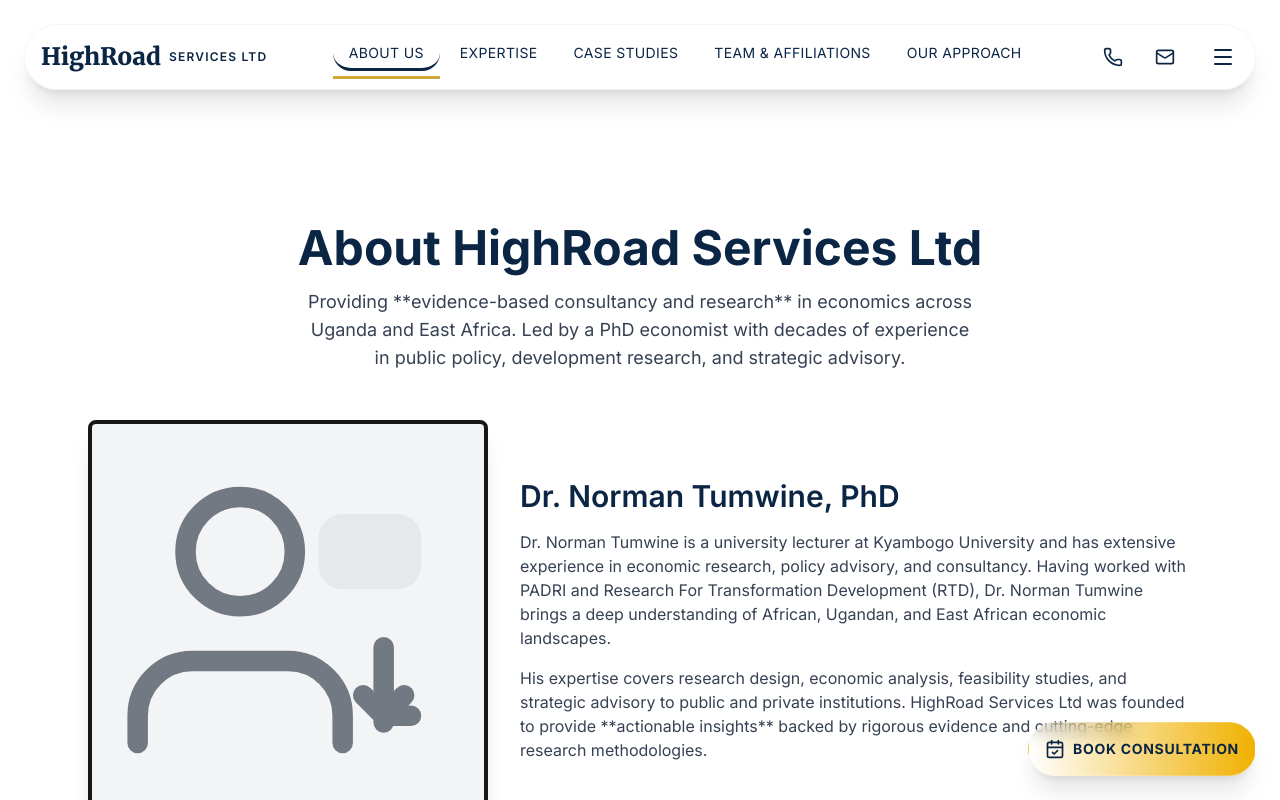
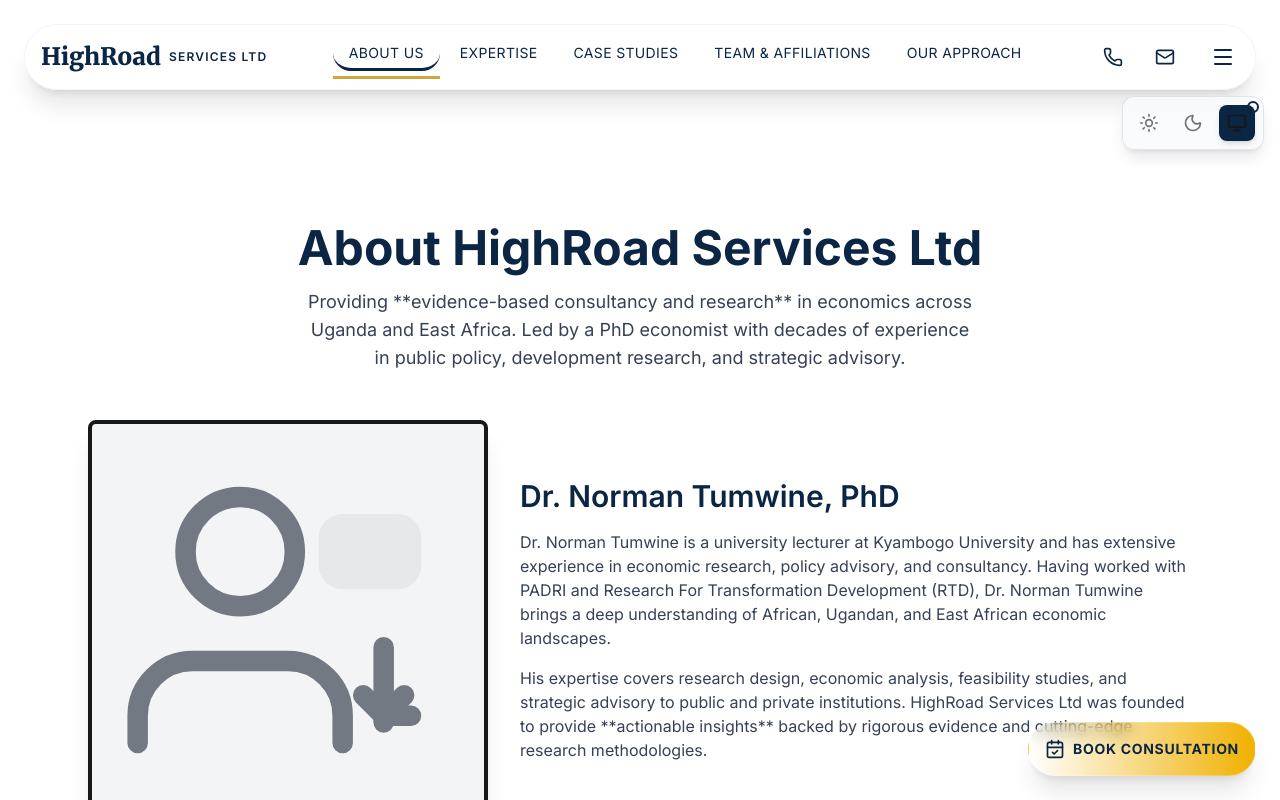
Before and after one commit to vanheaven-ui/highroad-services-ltd, a Next.js app: page /about in a window 1280 px wide. Shown: the top 800 px of the page. Built offline with nearby package versions, Linux system fonts and the light colour scheme.

Commit message:
feat(theme): implement theme switching functionality with light and dark modes

```diff
--- a/app/globals.css
+++ b/app/globals.css
@@ -1,19 +1,33 @@
 @import "tailwindcss";
 
 :root {
-  /* Generic App Variables */
+  /* Generic App Variables - LIGHT Mode Defaults */
   --background: #ffffff;
   --foreground: #171717;
 
-  /* Custom Brand Colors */
-  --color-primary: #0B2545;      /* Deep Navy Blue */
-  --color-surface: #F8FAFC;      /* Light gray/white background */
-  --color-accent-gold: #CFA83B;  /* Gold accent */
-  --color-accent-green: #0A6B4A; /* Deep green */
+  /* Custom Brand Colors - LIGHT */
+  --color-primary: #0b2545; /* Deep Navy Blue */
+  --color-surface: #f8fafc; /* Light gray/white background */
+  --color-accent-gold: #cfa83b; /* Gold accent */
+  --color-accent-gold-hover: #b89534; /* Darker gold for hover (light mode) */
+  --color-accent-green: #0a6b4a; /* Deep green */
 
   /* Typography */
   --font-heading-stack: "Merriweather", serif;
   --font-body-stack: "Inter", sans-serif;
+}
+
+/* Dark Mode Overrides (Activated by .dark class on <html>) */
+:root.dark {
+  --background: #0d1117; /* Very dark blue-gray */
+  --foreground: #c9d1d9; /* Soft desaturated light text */
+
+  /* Custom Brand Colors - DARK Mode adjustments */
+  --color-primary: #58a6ff; /* Bright sky blue for contrast */
+  --color-surface: #161b22; /* Dark surface */
+  --color-accent-gold: #ffc43a; /* Vibrant gold */
+  --color-accent-gold-hover: #e5ac2e; /* Darker gold for hover (dark mode) */
+  --color-accent-green: #3fb950; /* Accessible bright green */
 }
 
 /* Tailwind v4 THEME MAPPING — inline custom properties */
@@ -24,7 +38,7 @@
   --color-accent-gold: var(--color-accent-gold);
   --color-accent-green: var(--color-accent-green);
 
-  /* Text colors */
+  /* Text Colors */
   --color-background: var(--background);
   --color-foreground: var(--foreground);
 
@@ -33,15 +47,9 @@
   --font-body: var(--font-body-stack);
 }
 
-/* Dark mode */
-@media (prefers-color-scheme: dark) {
-  :root {
-    --background: #0a0a0a;
-    --foreground: #ededed;
-  }
-}
-
 body {
+  /* Smooth transition for theme change */
+  transition: background-color 0.3s, color 0.3s;
   background: var(--background);
   color: var(--foreground);
   font-family: var(--font-body-stack);
--- a/app/layout.tsx
+++ b/app/layout.tsx
@@ -1,13 +1,22 @@
 import type { Metadata } from "next";
-// Import the custom free Google Fonts defined in your project
+
+// Import Google Fonts
 import { Merriweather, Inter } from "next/font/google";
+
 import "./globals.css";
 import Footer from "@/components/Footer";
-import React, { JSX } from "react";
 import Navbar from "@/components/Narbar";
 import ConsultationCTAButton from "@/components/ConsultationCTAButton";
+import ThemeSwitcher from "@/components/ThemeSwitcher";
 
-// Custom Fonts for CSS Variables ---
+// NEW: Theme Provider
+import { ThemeProvider } from "@/context/theme-context";
+
+import React, { JSX } from "react";
+
+// -----------------------------
+// Custom Font Variables
+// -----------------------------
 const merriweather = Merriweather({
   variable: "--font-heading",
   weight: ["300", "400", "700", "900"],
@@ -20,12 +29,13 @@
   subsets: ["latin"],
 });
 
+// -----------------------------
+// Metadata Configuration
+// -----------------------------
 export const metadata: Metadata = {
-  // Primary Title
   title:
     "HighRoad Services Ltd | PhD-Led Economic Policy & Research in East Africa",
 
-  // High-Value Meta Description
   description:
     "Evidence-based economic consultancy and policy advisory in Uganda. Our PhD economists, affiliated with Makerere and Kyambogo Universities, deliver rigorous data analysis, feasibility studies, and M&E services across East Africa.",
 
@@ -38,16 +48,15 @@
     "Makerere Kyambogo Research",
   ],
 
-  // Open Graph (for social media sharing)
   openGraph: {
     title: "Academic Rigor: Economic Consulting by PhD Scholars | HighRoad",
     description:
       "Delivering data-driven policy and strategy for sustainable growth in Uganda and the EAC region.",
-    url: "https://www.highroad-services.vercel.app", // REMINDER: Replace with actual domain
+    url: "https://www.highroad-services.vercel.app",
     siteName: "HighRoad Services Ltd",
     images: [
       {
-        url: "/og-image.jpg", // REMINDER: Create this image
+        url: "/og-image.jpg",
         width: 1200,
         height: 630,
         alt: "Economic Strategy and Policy Consultants in Kampala",
@@ -64,6 +73,9 @@
   authors: [{ name: "HighRoad Services Ltd" }],
 };
 
+// -----------------------------
+// Root Layout Component
+// -----------------------------
 export default function RootLayout({
   children,
 }: Readonly<{
@@ -74,13 +86,21 @@
       <body
         className={`${merriweather.variable} ${inter.variable} font-body antialiased`}
       >
-        <Navbar />
-        <main className="pt-32 md:pt-40">
-          {children}
-        </main>
-        <Footer />
+        <ThemeProvider>
+          <Navbar />
 
-        <ConsultationCTAButton />
+          <main className="pt-32 md:pt-40">{children}</main>
+
+          <Footer />
+
+          {/* Theme Switcher — fixed top-right */}
+          <div className="fixed top-24 right-4 z-50">
+            <ThemeSwitcher />
+          </div>
+
+          {/* Consultation CTA — fixed bottom-right */}
+          <ConsultationCTAButton />
+        </ThemeProvider>
       </body>
     </html>
   );
--- /dev/null
+++ b/components/ThemeSwitcher.tsx
@@ -0,0 +1,50 @@
+"use client";
+
+import React, { JSX } from "react";
+import { Moon, Sun, Monitor } from "lucide-react";
+import { useTheme } from "@/context/theme-context";
+import { motion } from "framer-motion";
+
+export default function ThemeSwitcher(): JSX.Element {
+  const { theme, setTheme } = useTheme();
+
+  const themes: {
+    name: string;
+    value: "light" | "dark" | "system";
+    icon: React.ElementType;
+  }[] = [
+    { name: "Light", value: "light", icon: Sun },
+    { name: "Dark", value: "dark", icon: Moon },
+    { name: "System", value: "system", icon: Monitor },
+  ];
+
+  return (
+    <div className="flex items-center space-x-2 p-2 bg-surface/80 backdrop-blur-sm rounded-xl shadow-lg border border-primary/10">
+      {themes.map(({ name, value, icon: Icon }) => (
+        <motion.button
+          key={value}
+          onClick={() => setTheme(value)}
+          className={`flex items-center justify-center p-2 rounded-lg transition-all duration-300 relative
+                      ${
+                        theme === value
+                          ? "bg-primary text-accentGold shadow-md"
+                          : "text-foreground/60 hover:bg-surface hover:text-primary"
+                      }`}
+          aria-label={`Switch to ${name} theme`}
+          whileHover={{ scale: 1.05 }}
+          whileTap={{ scale: 0.95 }}
+        >
+          <Icon className="h-5 w-5" />
+
+          {/* Active indicator badge */}
+          {theme === value && (
+            <motion.div
+              layoutId="active-theme-indicator"
+              className="absolute -top-1 -right-1 w-3 h-3 bg-accentGold rounded-full border-2 border-primary"
+            />
+          )}
+        </motion.button>
+      ))}
+    </div>
+  );
+}
--- /dev/null
+++ b/context/theme-context.tsx
@@ -0,0 +1,118 @@
+"use client";
+
+import React, {
+  createContext,
+  useContext,
+  useState,
+  useEffect,
+  useMemo,
+  useCallback,
+  ReactNode,
+} from "react";
+
+type Theme = "light" | "dark" | "system";
+
+interface ThemeContextType {
+  theme: Theme;
+  setTheme: (theme: Theme) => void;
+  resolvedTheme: "light" | "dark";
+}
+
+const ThemeContext = createContext<ThemeContextType | undefined>(undefined);
+
+const THEME_STORAGE_KEY = "highroad-theme";
+
+// Helper function to get the current system theme preference
+const getSystemTheme = (): "light" | "dark" => {
+  if (typeof window === "undefined") return "light";
+  return window.matchMedia("(prefers-color-scheme: dark)").matches
+    ? "dark"
+    : "light";
+};
+
+// Helper function to handle class application
+const applyTheme = (theme: "light" | "dark") => {
+  if (typeof document === "undefined") return;
+  const html = document.documentElement;
+
+  if (theme === "dark") {
+    html.classList.add("dark");
+  } else {
+    html.classList.remove("dark");
+  }
+};
+
+export function ThemeProvider({ children }: { children: ReactNode }) {
+  const [theme, setThemeState] = useState<Theme>("system");
+  const [resolvedTheme, setResolvedTheme] = useState<"light" | "dark">("light");
+
+  // 1. Load initial theme from localStorage on mount
+  useEffect(() => {
+    const storedTheme = localStorage.getItem(THEME_STORAGE_KEY) as Theme;
+    if (storedTheme) {
+      setThemeState(storedTheme);
+    } else {
+      // Default to system if no theme is stored
+      setThemeState("system");
+    }
+  }, []);
+
+  // 2. Resolve theme and apply class
+  useEffect(() => {
+    let newResolvedTheme: "light" | "dark";
+    if (theme === "system") {
+      newResolvedTheme = getSystemTheme();
+    } else {
+      newResolvedTheme = theme;
+    }
+
+    setResolvedTheme(newResolvedTheme);
+    applyTheme(newResolvedTheme);
+
+    if (theme !== "system") {
+      localStorage.setItem(THEME_STORAGE_KEY, theme);
+    } else {
+        // If theme is system, remove storage key so we read system default next time
+        localStorage.removeItem(THEME_STORAGE_KEY);
+    }
+  }, [theme]);
+
+  // 3. Handle system preference changes
+  useEffect(() => {
+    if (theme === "system") {
+      const mediaQuery = window.matchMedia("(prefers-color-scheme: dark)");
+      const handler = (e: MediaQueryListEvent) => {
+        const systemTheme = e.matches ? "dark" : "light";
+        setResolvedTheme(systemTheme);
+        applyTheme(systemTheme);
+      };
+
+      mediaQuery.addEventListener("change", handler);
+      return () => mediaQuery.removeEventListener("change", handler);
+    }
+  }, [theme]);
+
+  const setTheme = useCallback((newTheme: Theme) => {
+    setThemeState(newTheme);
+  }, []);
+
+  const contextValue = useMemo(() => ({
+    theme,
+    setTheme,
+    resolvedTheme,
+  }), [theme, resolvedTheme, setTheme]);
+
+  return (
+    <ThemeContext.Provider value={contextValue}>
+      {children}
+    </ThemeContext.Provider>
+  );
+}
+
+export function useTheme() {
+  const context = useContext(ThemeContext);
+  if (context === undefined) {
+    throw new Error("useTheme must be used within a ThemeProvider");
+  }
+  return context;
+}
--- /dev/null
+++ b/tailwind.config.js
@@ -0,0 +1,21 @@
+/** @type {import('tailwindcss').Config} */
+module.exports = {
+  // CRUCIAL: Must be 'class' to allow toggling the .dark class on the <html> element
+  // This is a non-theme configuration handled by the JS file.
+  darkMode: "class",
+
+  // MANDATORY: Tells Tailwind where to scan for utility classes
+  content: [
+    "./app/**/*.{js,ts,jsx,tsx,mdx}",
+    "./pages/**/*.{js,ts,jsx,tsx,mdx}",
+    "./components/**/*.{js,ts,jsx,tsx,mdx}",
+    "./src/**/*.{js,ts,jsx,tsx,mdx}",
+  ],
+
+  // In v4's CSS-first approach, the theme is defined in globals.css using the @theme directive.
+  // We keep this object empty or omit it entirely to avoid conflicts.
+  // We'll leave it in place, but empty.
+  theme: {},
+
+  plugins: [],
+};
```
